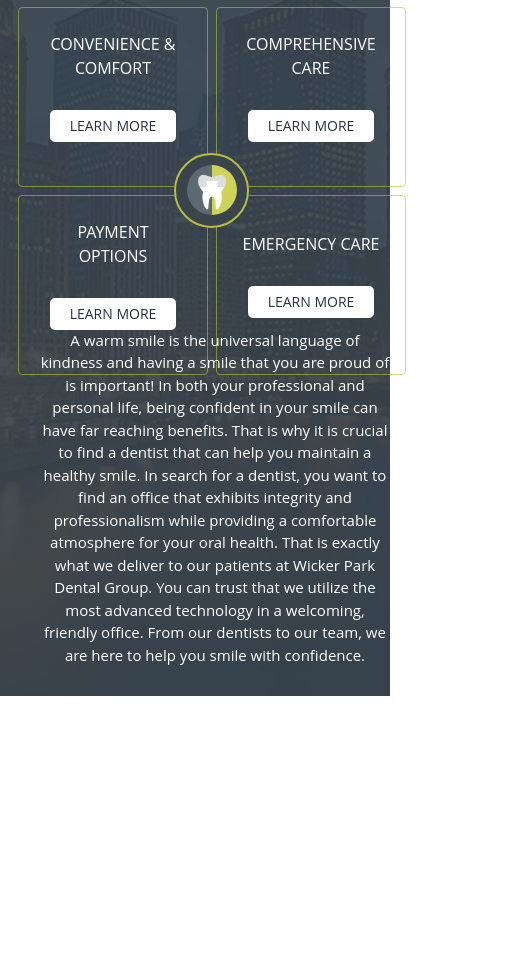
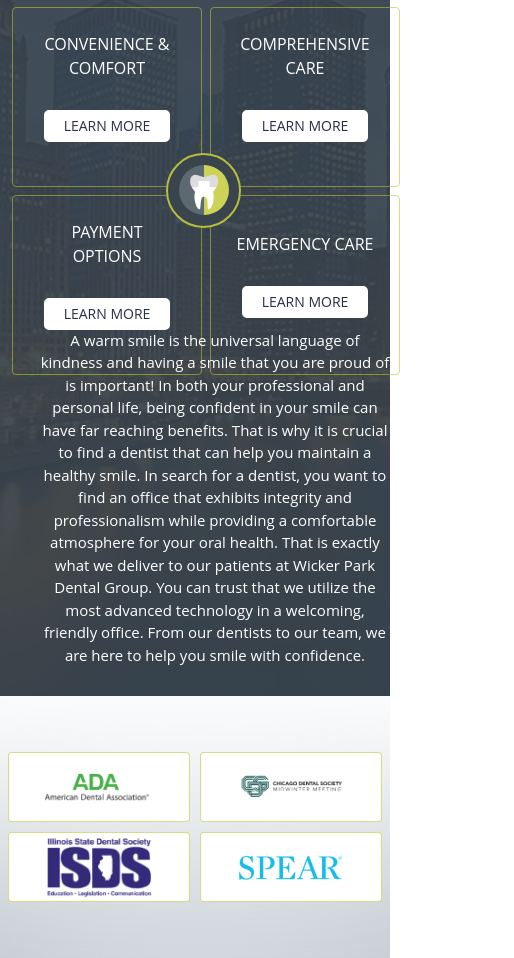
Before and after one commit to chapachandi/dental-site, a plain HTML site: page index.html in a window 390 px wide. Shown: the part 2293-3251 px from the top of the page, 514 px wide, since content can reach past the window. Before the commit the page ends 2989 px from the top, so only its background shows below. Drawn offline with nearby package versions, Linux system fonts and the light colour scheme.

Commit message:
company logo section complete

```diff
--- a/assets/css/Stylesheet.css
+++ b/assets/css/Stylesheet.css
@@ -380,6 +380,37 @@ header > ul > li > a {
 .choose-content-div-bottom{
     display: none;
 }
+/*------------ company-logo-section ----------------*/
+.company-logo-section{
+    position: relative;
+    background-color: #e5e7e8;
+    width: 100%;
+    height: 200px;
+    display: flex;
+    flex-direction: row;
+    justify-items: center;
+    align-items: center;
+    justify-content: center;
+    flex-wrap: wrap;
+    align-content: center;
+}
+.spectrum-background {
+    background: linear-gradient(#f8f9fa, transparent),
+    linear-gradient(to top left, #adb5bd, transparent),
+    linear-gradient(to top right, #adb5bd, transparent);
+    background-blend-mode: screen;
+}
+.card-logo{
+    width: 240px;
+    height: 100px;
+    display: flex;
+    align-items: center;
+}
+.company-logo-image{
+    width: 150px;
+    display: flex;
+    justify-content: center;
+}
 /*================= MEDIA QUERIES ==================*/
 /* For small devices */
 @media all and (min-width: 200px) and (max-width: 500px){
@@ -512,7 +543,7 @@ header > ul > li > a {
     }
     .tooth-circle-div {
         top: 40%;
-        left: 32%;
+        left: 40%;
     }
     .chicago-img-two{
         display: block;
@@ -540,6 +571,10 @@ header > ul > li > a {
     .choose-card-box {
         top: 120px;
     }
+    .choose-card-box {
+        left: 8px;
+        width: 396px;
+    }
     .choose-content-header-flex{
         display: flex;
         justify-items: center;
@@ -559,4 +594,19 @@ header > ul > li > a {
         flex-direction: column;
         text-align: center;
     }
+    .company-logo-image {
+        width: 108px;
+        display: flex;
+        justify-content: center;
+    }
+    .card-logo {
+        width: 182px;
+        height: 70px;
+        display: flex;
+        align-items: center;
+        margin: 5px;
+    }
+    .company-logo-section {
+        height: 262px;
+    }
 }
--- a/index.html
+++ b/index.html
@@ -354,6 +354,21 @@
             From our dentists to our team, we are here to help you smile with confidence.
         </span>
     </div>
+</section>
+<section class="company-logo-section spectrum-background">
+
+    <div class="card card-logo">
+        <img src="assets/image/Mask%20Group%201.png" class="company-logo-image">
+    </div>
+    <div class="card card-logo">
+        <img src="assets/image/pastedImage_2.png" class="company-logo-image">
+    </div>
+    <div class="card card-logo">
+        <img src="assets/image/purple.png" class="company-logo-image">
+    </div>
+    <div class="card card-logo">
+        <img src="assets/image/Spear-WP-01.png" class="company-logo-image">
+    </div>
 
 </section>
 
```
Also changed, not shown: assets/image/Mask Group 1.png (added), assets/image/Spear-WP-01.png (added), assets/image/pastedImage_2.png (added), assets/image/purple.png (added).
